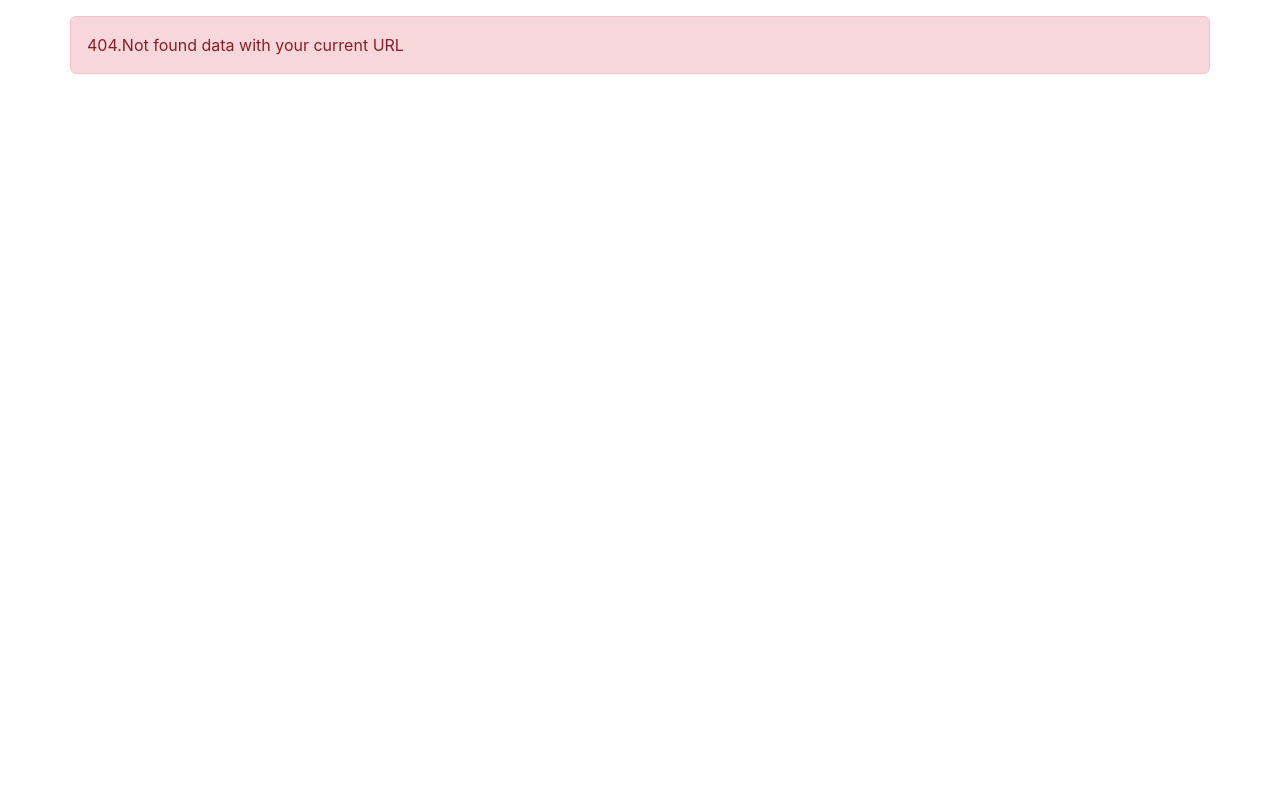
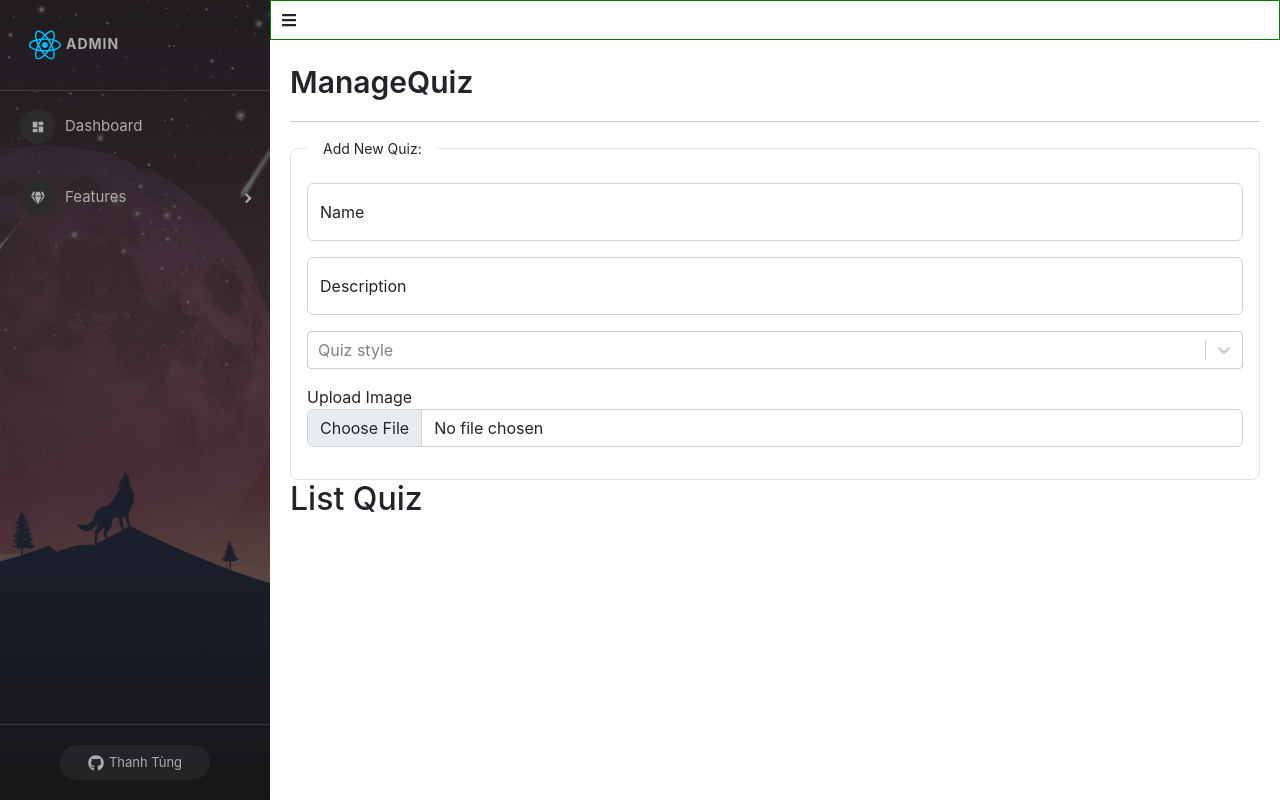
Before and after one commit to tungnt99/React-Basic, a React (Create React App) app: page /admin/manage-quiz in a window 1280 px wide. Before the commit this address had no page. Built offline with nearby package versions, Linux system fonts and the light colour scheme.

Commit message:
design themes Add Quiz #89

```diff
--- a/package.json
+++ b/package.json
@@ -19,6 +19,7 @@
     "react-redux": "8.0.1",
     "react-router-dom": "6.3.0",
     "react-scripts": "5.0.1",
+    "react-select": "5.4.0",
     "react-toastify": "^9.0.7",
     "redux": "4.2.0",
     "redux-devtools-extension": "2.13.9",
--- a/src/Layout.jsx
+++ b/src/Layout.jsx
@@ -11,6 +11,7 @@ import ManageUsers from './components/Admin/Contents/ManageUser/ManageUsers';
 import Login from './components/Auth/Login';
 import Register from './components/Auth/Register';
 import DetailQuiz from './components/User/DetailQuiz';
+import ManageQuiz from './components/Admin/Contents/ManageQuiz/ManageQuiz';
 const NotFound = () => {
     return(
       <div className="container mt-3 alert alert-danger">
@@ -30,6 +31,8 @@ export default function Layout() {
                 <Route exact path="/admin" element={<Admin />}>
                     <Route index element={<Dashboard />} />
                     <Route exact path="manage-user" element={<ManageUsers />} />
+                    <Route exact path="manage-quiz" element={<ManageQuiz />} />
+
                 </Route>
                 <Route exact path='/login' element={<Login />} />
                 <Route exact path='/register' element={<Register />} />
--- /dev/null
+++ b/src/components/Admin/Contents/ManageQuiz/ManageQuiz.jsx
@@ -0,0 +1,54 @@
+import React, { useState } from 'react';
+import './style/manage-quiz.scss';
+import Select from 'react-select';
+const options = [
+    { value: 'EASY', label: 'EASY' },
+    { value: 'MEDIUM', label: 'MEDIUM' },
+    { value: 'HARD', label: 'HARD' },
+];
+export default function ManageQuiz() {
+    const [name, setName] = useState('');
+    const [description, setDescription] = useState('');
+    const [type, setType] = useState('EASY');
+    const [image, setImage] = useState(null);
+
+    const handleChangeFile = (event) => {
+
+    }
+    return (
+        <div className='quiz-container'>
+            <div className='quiz-title'>
+                ManageQuiz
+            </div>
+            <hr />
+            <div className='add-new'>
+                <fieldset className="border rounded-3 p-3" >
+                    <legend className="float-none w-auto px-3">Add New Quiz:</legend>
+                    <div className="form-floating mb-3">
+                        <input type="text" className="form-control" placeholder='Your quiz name' value={name} onChange={(event) => setName(event.target.value)} />
+                        <label>Name</label>
+                    </div>
+                    <div className="form-floating mb-3">
+                        <input type="text" className="form-control" placeholder='Description' value={description} onChange={(event) => setDescription(event.target.value)} />
+                        <label >Description</label>
+                    </div>
+                    <div className=' mb-3'>
+                        <Select
+                            value={type}
+                            // onChange={this.handleChange}
+                            options={options}
+                            placeholder={"Quiz style"}
+                        />
+                    </div>
+                    <div className='more-actions mb-3'>
+                        <label>Upload Image</label>
+                        <input type="file" className='form-control' onChange={(event) => handleChangeFile(event)} />
+                    </div>
+                </fieldset>
+            </div>
+            <div className='list-quiz'>
+                <h2>List Quiz</h2>
+            </div>
+        </div>
+    )
+}
--- /dev/null
+++ b/src/components/Admin/Contents/ManageQuiz/style/manage-quiz.scss
@@ -0,0 +1,15 @@
+.quiz-container {
+    padding: 20px;
+    .quiz-title {
+        font-size: 30px;
+        font-weight: 600;
+        margin-bottom: 15px;
+    }
+    .add-new {
+        fieldset {
+            legend {
+                font-size: 14px;
+            }
+        }
+    }
+}
--- a/src/components/Admin/Contents/ManageUser/ManageUsers.jsx
+++ b/src/components/Admin/Contents/ManageUser/ManageUsers.jsx
@@ -2,8 +2,8 @@ import React, { useState, useEffect } from 'react'
 import ModalCreateUser from './ModalCreateUser'
 import './assets/manage.scss';
 import { FcPlus } from "react-icons/fc";
-import TableUser from './TableUser';
-import { getAllUsers, getAllUsersPaginate } from '../../../../services/apiServices';
+// import TableUser from './TableUser';
+import { getAllUsersPaginate } from '../../../../services/apiServices';
 import ModalUpdateUser from './ModalUpdateUser';
 import ModalViewUser from './ModalViewUser';
 import ModalDeleteUser from './ModalDeleteUser';
@@ -28,15 +28,15 @@ export default function ManageUsers(props) {
     // fetchListUsers()
     fetchListUserPaginate(1)
   }, [])
-  const fetchListUsers = async () => {
-    let data = await getAllUsers();
-    if (data.EC === 0) {
-      setListUsers(data.DT)
-    }
-  }
+  // const fetchListUsers = async () => {
+  //   let data = await getAllUsers();
+  //   if (data.EC === 0) {
+  //     setListUsers(data.DT)
+  //   }
+  // }
   const fetchListUserPaginate = async(page) => {
     let data = await getAllUsersPaginate(page, LIMIT_USER)
-    console.log("check data pagenate", data);
+    // console.log("check data pagenate", data);
     if (data.EC === 0) {
       setListUsers(data.DT.users)
       setPageCount(data.DT.totalPages)
--- a/src/components/Admin/Contents/ManageUser/TableUserPaginate.jsx
+++ b/src/components/Admin/Contents/ManageUser/TableUserPaginate.jsx
@@ -8,9 +8,9 @@ export default function TableUserPaginate(props) {
     const handlePageClick = (event) => {
         fetchListUserPaginate(+event.selected + 1);
         props.setCurrentPage(+event.selected + 1)
-        console.log(
-            `User requested page number ${event.selected + 1}`
-        );
+        // console.log(
+        //     `User requested page number ${event.selected + 1}`
+        // );
     };
     return (
         <>
--- a/src/components/Admin/SideBar.jsx
+++ b/src/components/Admin/SideBar.jsx
@@ -68,7 +68,9 @@ export default function SideBar(props) {
                             <MenuItem>Quản lý Users
                                 <Link to="/admin/manage-user" />
                             </MenuItem>
-                            <MenuItem>Quản lý bài Quiz</MenuItem>
+                            <MenuItem>Quản lý bài Quiz
+                                <Link to="/admin/manage-quiz" />
+                            </MenuItem>
                             <MenuItem>Quản lý câu hỏi</MenuItem>
                         </SubMenu>
                     </Menu>
--- a/src/components/User/DetailQuiz.jsx
+++ b/src/components/User/DetailQuiz.jsx
@@ -142,7 +142,7 @@ export default function DetailQuiz(props) {
             // submit api
 
             let res = await postSubmitQuiz(payload);
-            console.log('submit res: ', res);
+            // console.log('submit res: ', res);
             if(res && res.EC === 0){
                 setDataModalResult({
                     countCorrect: res.DT.countCorrect,
```
Also changed, not shown: 1 other file (tests, documents, lock files or other folders).
